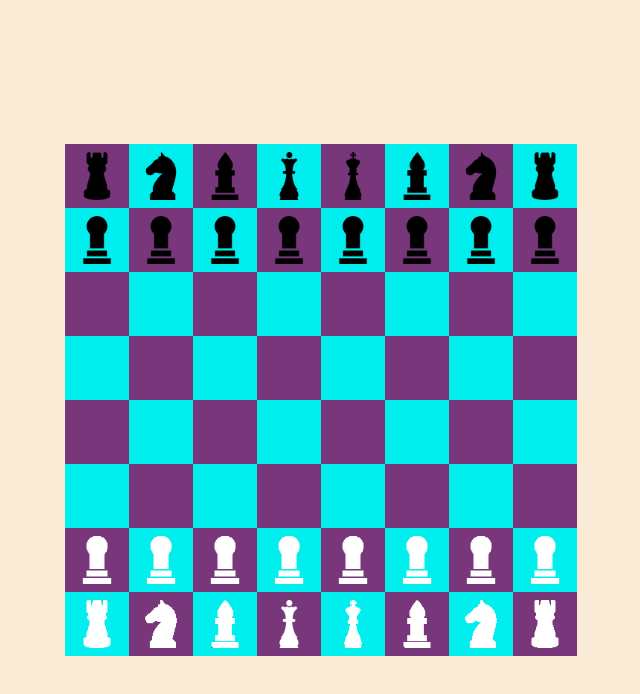
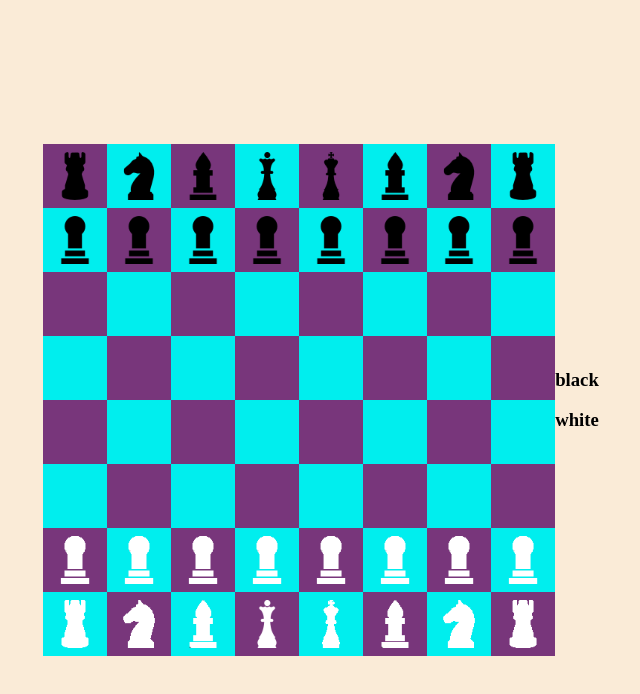
Before and after one commit to ArturSpirenkov/Chess, a Vue app: page / in a window 1280 px wide. Shown: the top 694 px of the page, without its empty margins (319-959 px from the left). Built offline with nearby package versions, Linux system fonts and the light colour scheme.

Commit message:
add players and current player, creatre method swapPlayer, add LostFigures in template

```diff
--- a/src/App.vue
+++ b/src/App.vue
@@ -1,30 +1,56 @@
 <script setup lang="ts">
-import BoardComponent from './components/BoardComponent.vue';
-import { Board } from './models/Board';
-import { ref, onMounted}from 'vue';
+import BoardComponent from './components/BoardComponent.vue'
+import { Board } from './models/Board'
+import { Player } from './models/Player'
+import { Colors } from './models/Colors'
+import { ref, onMounted}from 'vue'
+import LostFigures from './components/LostFigures.vue'
+import type { Figure } from './models/figures/figure'
 
 const board = ref<Board | null>(new Board())
+const whitePlayer = ref(new Player(Colors.WHITE))
+const blackPlayer = ref(new Player(Colors.BLACK))
+const currentPlayer = ref<Player | null>(null)
 
 const restart = () => {
   const newBoard = new Board()
   newBoard.initCells()
   newBoard.addFigures()
+  currentPlayer.value = whitePlayer.value
   board.value = newBoard
 }
-onMounted(() => {
-  restart()
-})
 
 const refreshBoard = (e: Board) => {
   board.value = e
 }
+
+const swapPlayer = (): void => {
+  currentPlayer.value = currentPlayer.value?.color === Colors.WHITE ? blackPlayer.value : whitePlayer.value
+}
+
+onMounted(() => {
+  restart()
+})
 </script>
 
 <template>
   <div class="app">
     <BoardComponent
-      :board="board"
-      @update-board="refreshBoard"/>
+      :board="(board as Board)"
+      @update-board="refreshBoard"
+      :currentPlayer="currentPlayer"
+      :swapPlayer="swapPlayer"
+    />
+    <div>
+      <LostFigures
+        :title="Colors.BLACK"
+        :figures="(board!.lostBlackFigures as Figure[])"
+      />
+      <LostFigures
+        :title="Colors.WHITE"
+        :figures="(board!.lostWhiteFigures as Figure[])"
+      />
+    </div>
   </div>
 </template>
 
```
